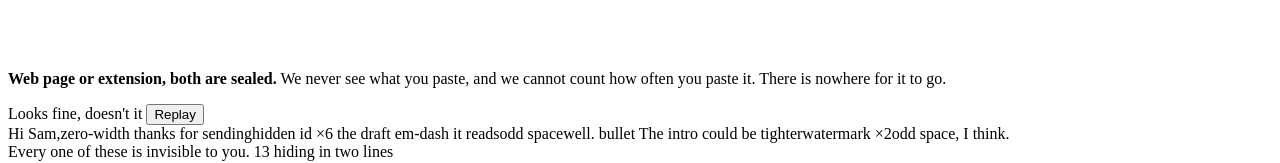
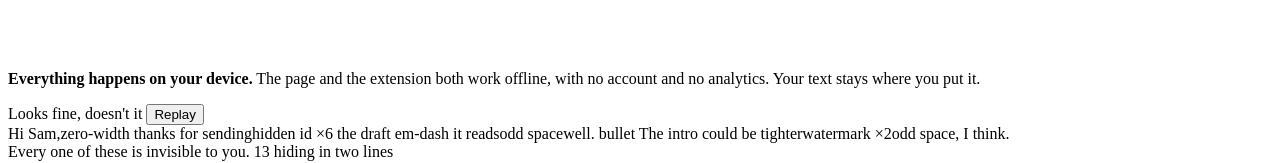
Before and after one commit to itstejaswi/truepaste, a website with bundled scripts: page index.html in a window 1280 px wide. Shown: the part 3301-3464 px from the top of the page. Built offline with nearby package versions, Linux system fonts and the light colour scheme.

Commit message:
Reword the privacy note
The previous phrasing stacked three denials - never see, cannot count,
nowhere to go - which kept raising the spectre of surveillance in order
to deny it, and read defensively as a result. It now states the
architecture as a plain fact and lets the reassurance follow from it.

Co-authored-by: Copilot <223556219+Copilot@users.noreply.github.com>

```diff
--- a/index.html
+++ b/index.html
@@ -164,9 +164,9 @@
                 </svg>
               </span>
               <span>
-                <strong>Web page or extension, both are sealed.</strong>
-                We never see what you paste, and we cannot count how often you
-                paste it. There is nowhere for it to go.
+                <strong>Everything happens on your device.</strong>
+                The page and the extension both work offline, with no account
+                and no analytics. Your text stays where you put it.
               </span>
             </p>
           </div>
```
